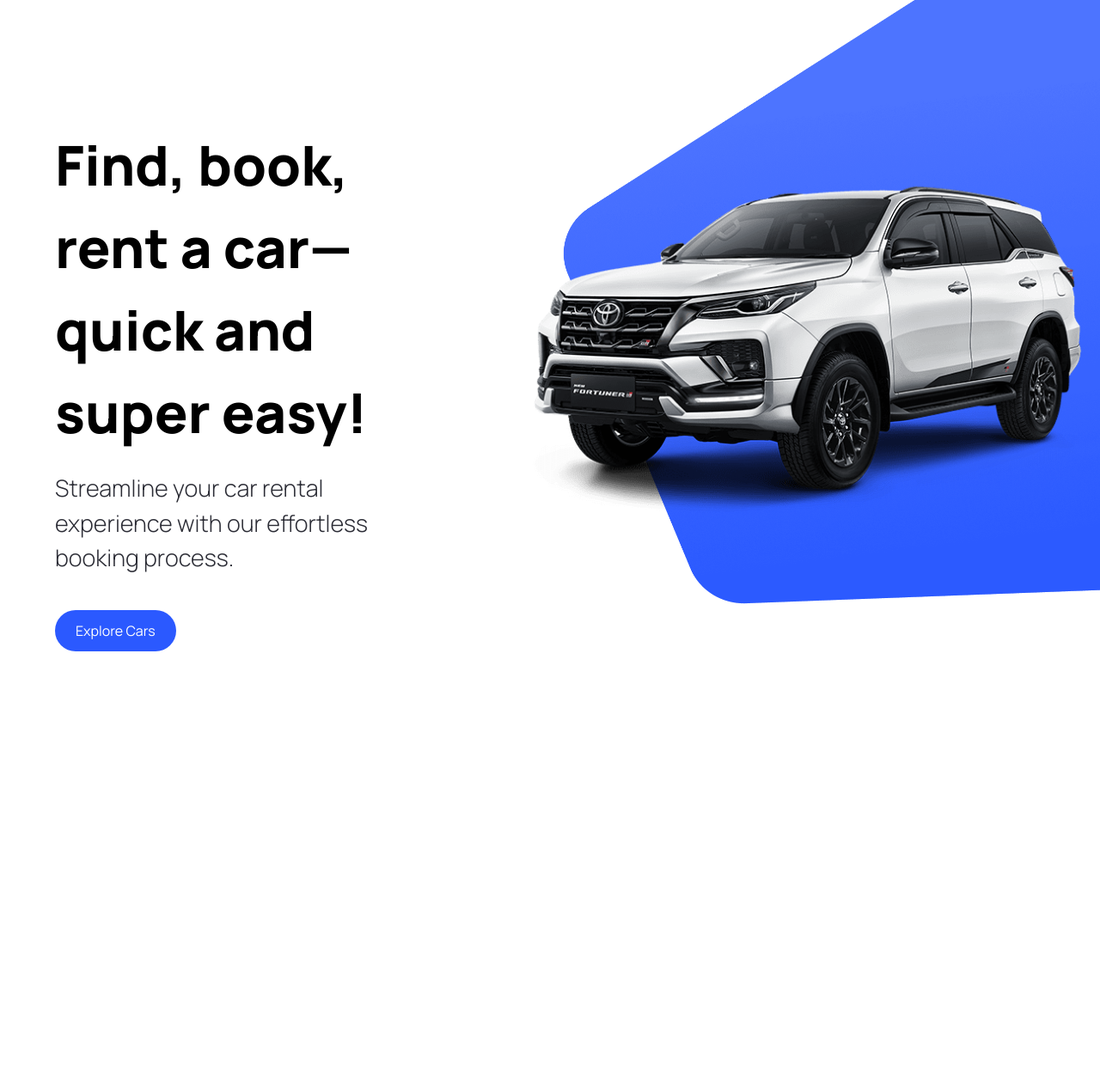
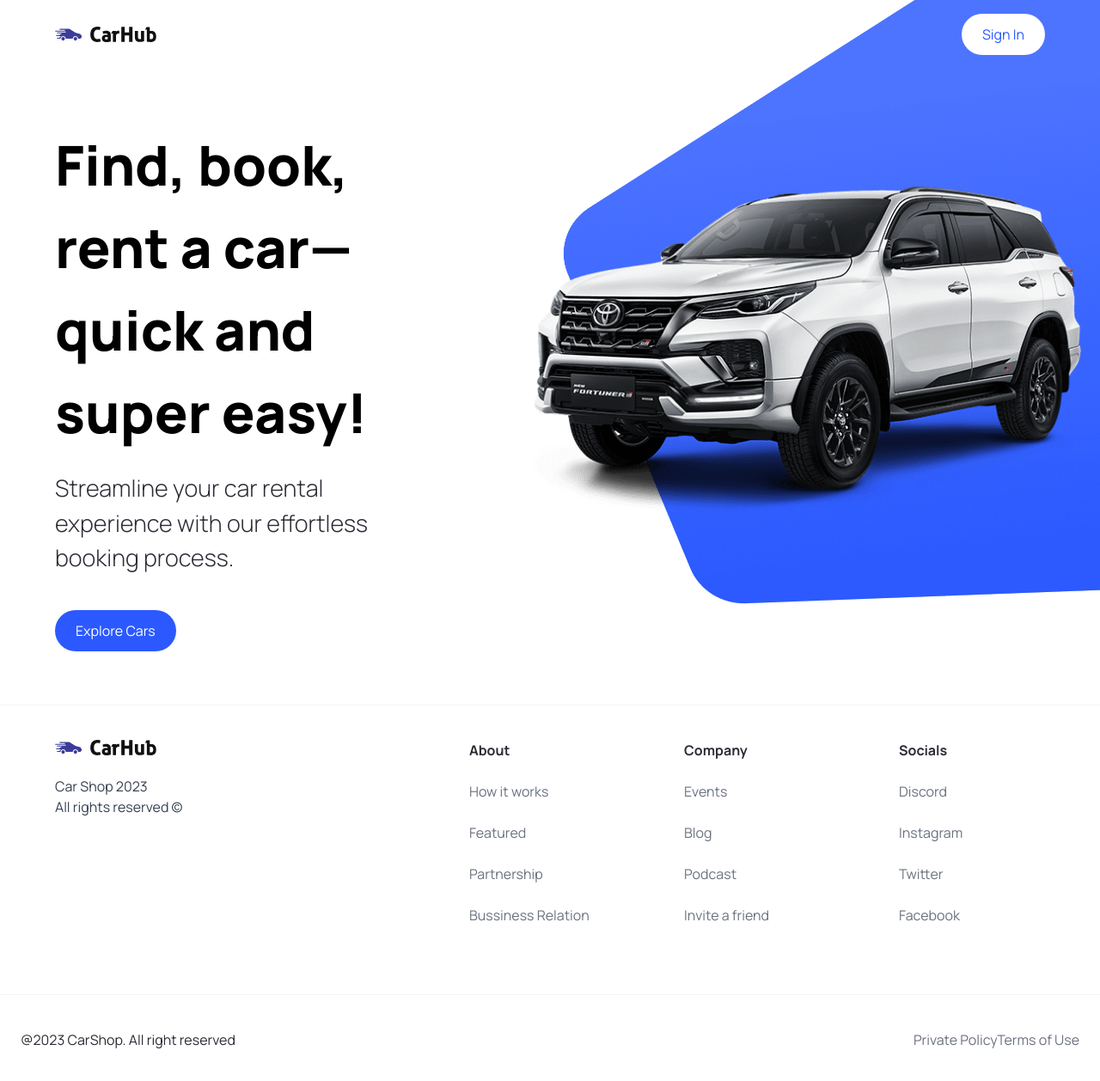
Before and after one commit to Ahmedmhameed/firstNextProjectCarShop, a Next.js app: page / in a window 1280 px wide. Shown: the top 1258 px of the page at 86% size. Before the commit the page ends 800 px from the top, so only its background shows below. Built offline with nearby package versions, Linux system fonts and the light colour scheme.

Commit message:
add navbar and footer and constants file

```diff
--- a/app/layout.tsx
+++ b/app/layout.tsx
@@ -1,21 +1,23 @@
-import './globals.css'
-import { Inter } from 'next/font/google'
-
-const inter = Inter({ subsets: ['latin'] })
+import { Footer, Navbar } from "@/components";
+import "./globals.css";
 
 export const metadata = {
-  title: 'Create Next App',
-  description: 'Generated by create next app',
-}
+  title: "Car Shop",
+  description: "discover The Best Cars In The Hole World",
+};
 
 export default function RootLayout({
   children,
 }: {
-  children: React.ReactNode
+  children: React.ReactNode;
 }) {
   return (
     <html lang="en">
-      <body className={inter.className}>{children}</body>
+      <body className="relative">
+        <Navbar />
+        {children}
+        <Footer />
+      </body>
     </html>
-  )
+  );
 }
--- /dev/null
+++ b/components/Footer.tsx
@@ -0,0 +1,56 @@
+import Image from "next/image";
+import React from "react";
+import { footerLinks } from "@/constants";
+import Link from "next/link";
+const Footer = () => {
+  const date = new Date().getFullYear();
+  return (
+    <footer className="flex flex-col text-black-100 mt-5 border-t border-gray-100">
+      <div className="flex max-md:flex-col flex-wrap justify-between gap-5 sm:px-16 px-6 py-10">
+        <div className="flex flex-col justify-start items-start gap-6">
+          <Image
+            src={"/logo.svg"}
+            alt="Car Shop Logo"
+            width={118}
+            height={18}
+            className="object-contain"
+          />
+          <p className="text-base text-gray-700">
+            Car Shop {date}
+            <br />
+            All rights reserved &copy;
+          </p>
+        </div>
+        <div className="footer__links">
+          {footerLinks.map((link) => (
+            <div key={link.title} className="footer__link">
+              <h3 className="font-bold">{link.title}</h3>
+              {link.links.map((item) => (
+                <Link
+                  key={item.title}
+                  href={item.url}
+                  className="text-gray-500"
+                >
+                  {item.title}
+                </Link>
+              ))}
+            </div>
+          ))}
+        </div>
+      </div>
+      <div className="flex justify-between items-center flex-wrap mt-10 border-t border-gray-100 ms:px-16 px-6 py-10">
+        <p>@{date} CarShop. All right reserved</p>
+        <div className="footer_copyrights-link">
+          <Link href={"/"} className="text-gray-500">
+            Private Policy
+          </Link>
+          <Link href={"/"} className="text-gray-500">
+            Terms of Use
+          </Link>
+        </div>
+      </div>
+    </footer>
+  );
+};
+
+export default Footer;
--- /dev/null
+++ b/components/Navbar.tsx
@@ -0,0 +1,28 @@
+import React from "react";
+import Link from "next/link";
+import Image from "next/image";
+import CustomButton from "./CustomButton";
+const Navbar = () => {
+  return (
+    <header className="w-full absolute z-10">
+      <nav className="max-w-[1440] ax-auto flex justify-between items-center sm:px-16 px-6 py-4">
+        <Link href={"/"} className="flex justify-center items-center">
+          <Image
+            src={"/logo.svg"}
+            alt="Car Shop Logo"
+            width={118}
+            height={18}
+            className="object-contain"
+          />
+        </Link>
+        <CustomButton
+          title="Sign In"
+          btnType="button"
+          containerStyles="text-primary-blue rounded-full bg-white min-w-[130]"
+        />
+      </nav>
+    </header>
+  );
+};
+
+export default Navbar;
--- /dev/null
+++ b/constants/index.ts
@@ -0,0 +1,101 @@
+export const manufacturers = [
+  "Acura",
+  "Alfa Romeo",
+  "Aston Martin",
+  "Audi",
+  "Bentley",
+  "BMW",
+  "Buick",
+  "Cadillac",
+  "Chevrolet",
+  "Chrysler",
+  "Citroen",
+  "Dodge",
+  "Ferrari",
+  "Fiat",
+  "Ford",
+  "GMC",
+  "Honda",
+  "Hyundai",
+  "Infiniti",
+  "Jaguar",
+  "Jeep",
+  "Kia",
+  "Lamborghini",
+  "Land Rover",
+  "Lexus",
+  "Lincoln",
+  "Maserati",
+  "Mazda",
+  "McLaren",
+  "Mercedes-Benz",
+  "MINI",
+  "Mitsubishi",
+  "Nissan",
+  "Porsche",
+  "Ram",
+  "Rolls-Royce",
+  "Subaru",
+  "Tesla",
+  "Toyota",
+  "Volkswagen",
+  "Volvo",
+];
+
+export const yearsOfProduction = [
+  { title: "Year", value: "" },
+  { title: "2015", value: "2015" },
+  { title: "2016", value: "2016" },
+  { title: "2017", value: "2017" },
+  { title: "2018", value: "2018" },
+  { title: "2019", value: "2019" },
+  { title: "2020", value: "2020" },
+  { title: "2021", value: "2021" },
+  { title: "2022", value: "2022" },
+  { title: "2023", value: "2023" },
+];
+
+export const fuels = [
+  {
+    title: "Fuel",
+    value: "",
+  },
+  {
+    title: "Gas",
+    value: "Gas",
+  },
+  {
+    title: "Electricity",
+    value: "Electricity",
+  },
+];
+
+export const footerLinks = [
+  {
+    title: "About",
+    links: [
+      { title: "How it works", url: "/" },
+      { title: "Featured", url: "/" },
+      { title: "Partnership", url: "/" },
+      { title: "Bussiness Relation", url: "/" },
+    ],
+  },
+  {
+    title: "Company",
+    links: [
+      { title: "Events", url: "/" },
+      { title: "Blog", url: "/" },
+      { title: "Podcast", url: "/" },
+      { title: "Invite a friend", url: "/" },
+    ],
+  },
+  {
+    title: "Socials",
+    links: [
+      { title: "Discord", url: "/" },
+      { title: "Instagram", url: "/" },
+      { title: "Twitter", url: "/" },
+      { title: "Facebook", url: "/" },
+    ],
+  },
+];
```
